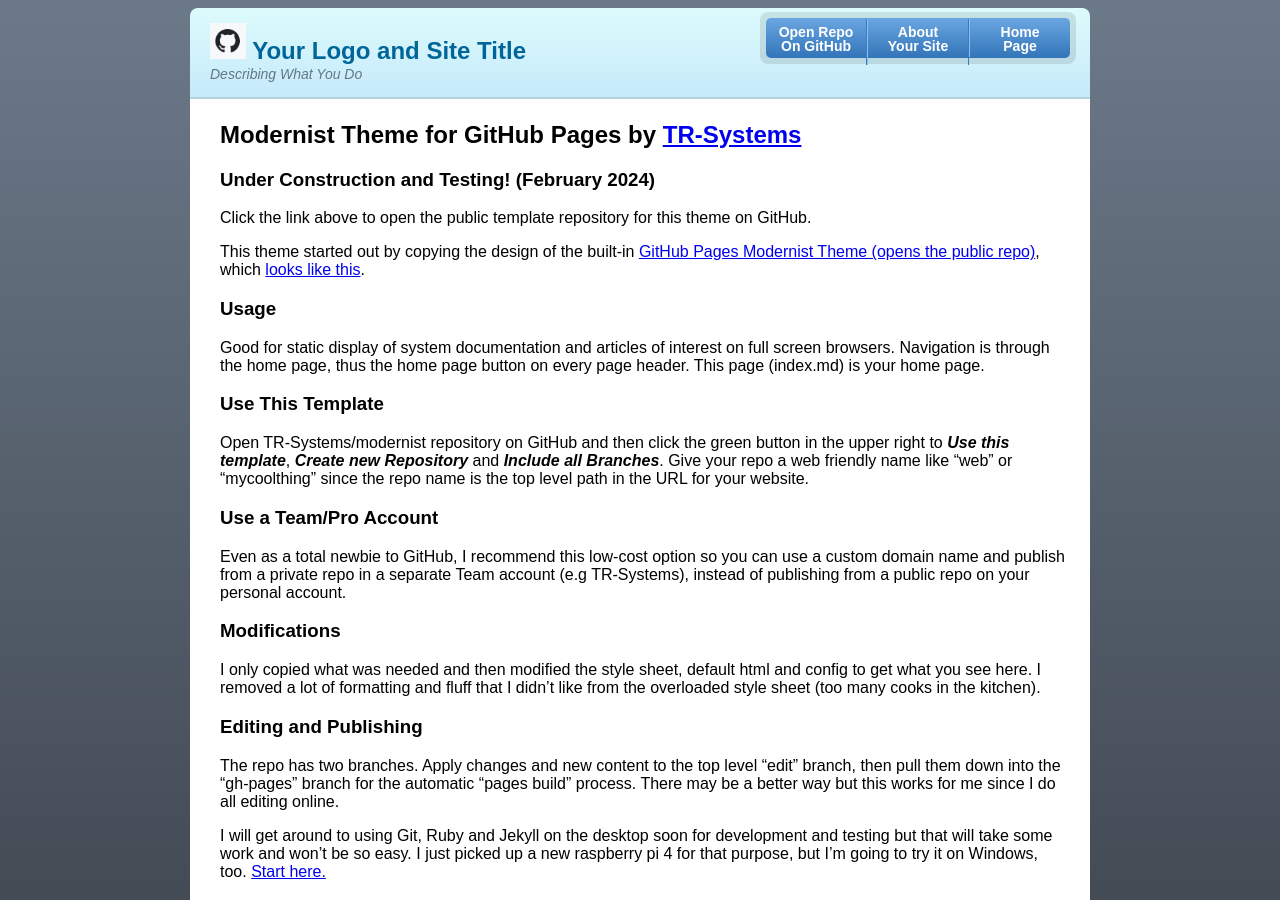
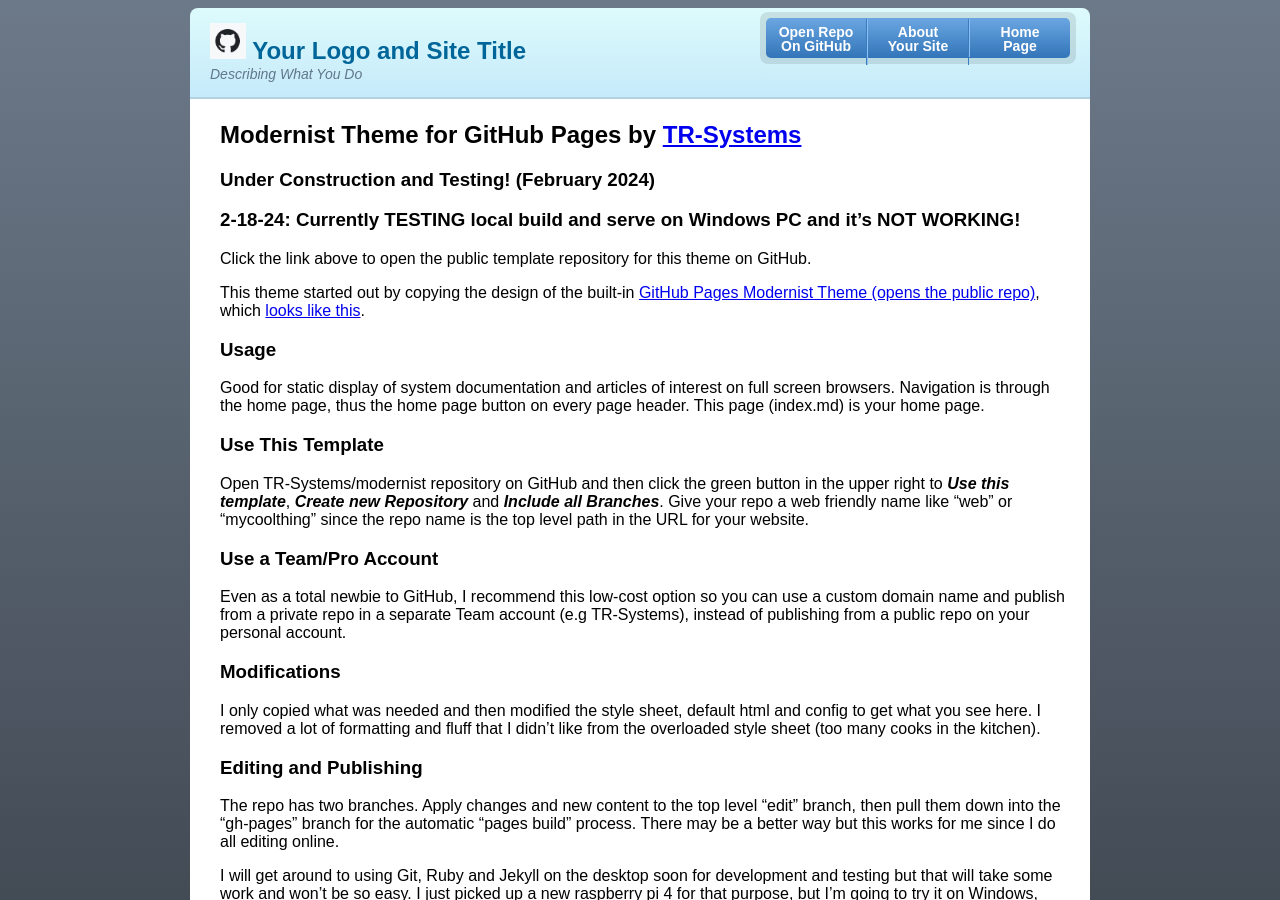
Before and after one commit to TR-Systems/modernist, a Jekyll site: the page built from index.md, in a window 1280 px wide and 900 px high. Built offline with Jekyll 4.4.1, drawn with Linux system fonts in a browser that asks for light colours; our own code applies the rules of GitHub Pages for plain Markdown files.

Commit message:
Update index.md

```diff
--- a/index.md
+++ b/index.md
@@ -1,5 +1,6 @@
 ## Modernist Theme for GitHub Pages by [TR-Systems](https://TR-Systems.github.io/web/){:target="_blank"}
 ### Under Construction and Testing! (February 2024)
+### 2-18-24: Currently TESTING local build and serve on Windows PC and it's NOT WORKING!
 
 Click the link above to open the public template repository for this theme on GitHub.
 
```
